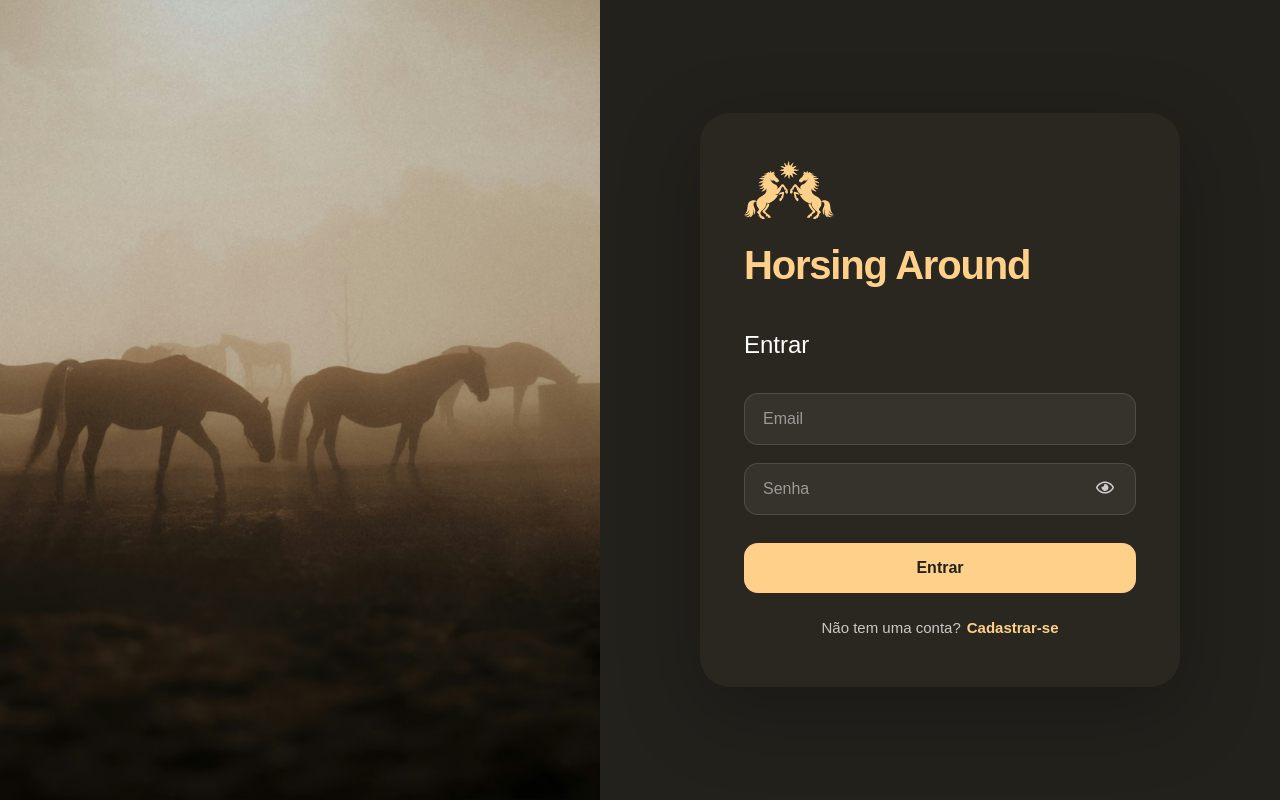
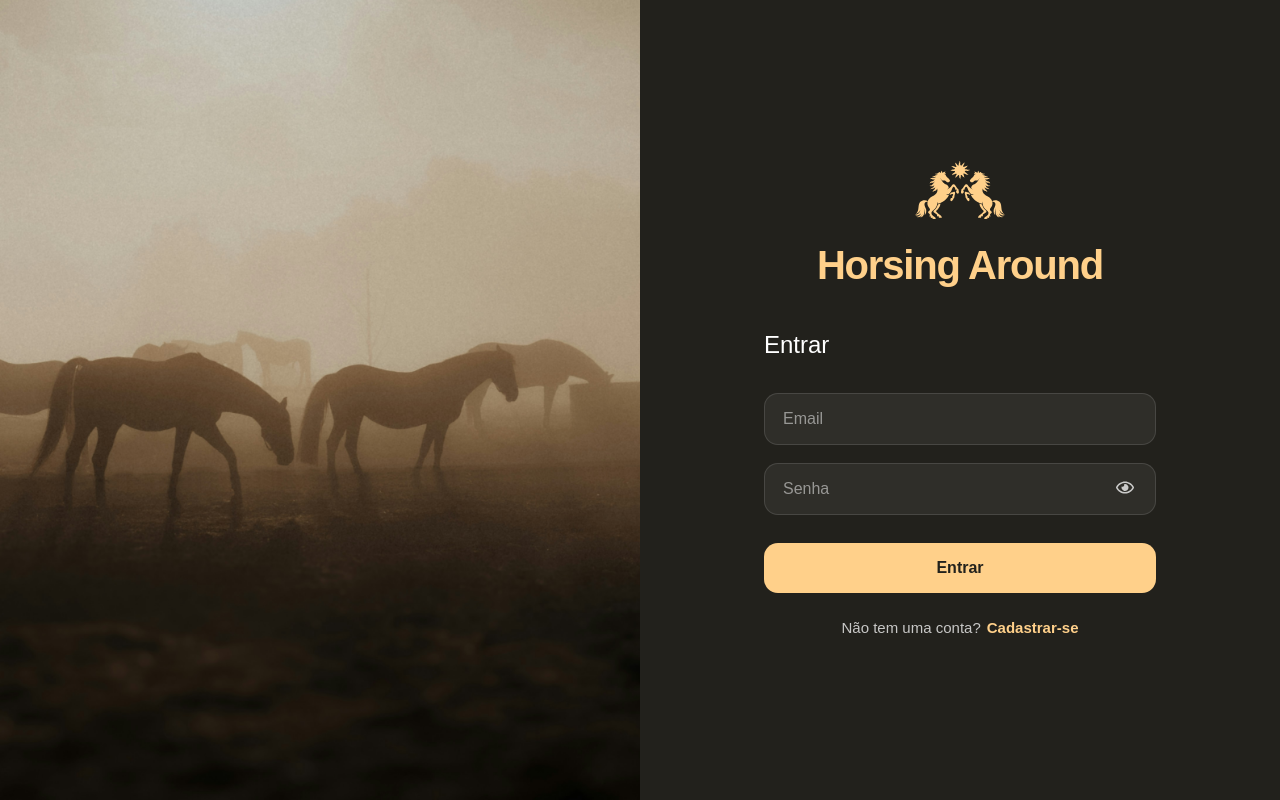
Before and after one commit to juliadelis/horsingAround, a React (Vite) app in the folder cliente/: page /login in a window 1280 px wide. Built offline with nearby package versions, Linux system fonts and the light colour scheme; no server answers.

Commit message:
fix: login page

```diff
--- a/cliente/src/pages/Auth/style.js
+++ b/cliente/src/pages/Auth/style.js
@@ -22,6 +22,7 @@ export const ImageSection = styled.div`
   @media only screen and (max-width: 900px) {
     min-height: 320px;
     width: 100%;
+    display: none;
   }
 `;
 
@@ -30,7 +31,7 @@ export const FormSection = styled.div`
   display: flex;
   align-items: center;
   justify-content: center;
-  padding: 40px;
+
   background-color: #22211c;
 
   @media only screen and (max-width: 900px) {
@@ -41,10 +42,10 @@ export const FormSection = styled.div`
 export const Card = styled.div`
   width: 100%;
   max-width: 480px;
-  background: rgba(42, 39, 32, 0.98);
+
   border-radius: 30px;
   padding: 48px 44px;
-  box-shadow: 0 24px 80px rgba(0, 0, 0, 0.25);
+
 
   @media only screen and (max-width: 500px) {
     padding: 32px 24px;
@@ -56,6 +57,7 @@ export const Logo = styled.img`
   width: 90px;
   display: block;
   margin-bottom: 24px;
+  justify-self: center;
 `;
 
 export const Brand = styled.h1`
@@ -64,6 +66,7 @@ export const Brand = styled.h1`
   margin: 0 0 40px;
   color: #ffd08a;
   letter-spacing: -0.03em;
+  justify-self: center;
 
   @media only screen and (max-width: 500px) {
     font-size: 32px;
@@ -76,6 +79,7 @@ export const FormTitle = styled.h2`
   margin: 0 0 30px;
   color: #fff;
   font-weight: 500;
+
 `;
 
 export const Input = styled.input`
```
